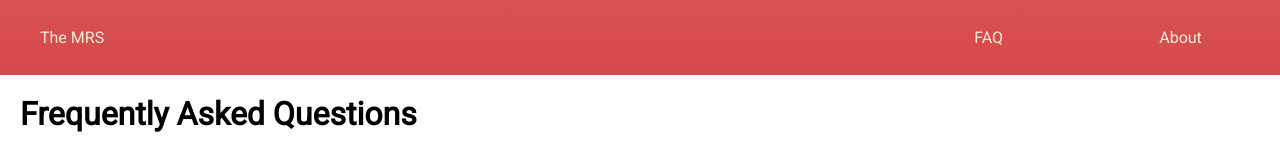
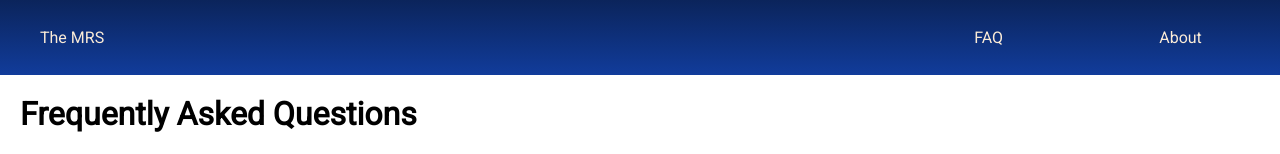
Before and after one commit to The4star/vchat-frontend, a React (Create React App) app: page /faq in a window 1280 px wide. Shown: the top 154 px of the page. Built offline with nearby package versions, Linux system fonts and the light colour scheme; no server answers.

Commit message:
setup main styles for chatbot

```diff
--- a/public/index.html
+++ b/public/index.html
@@ -6,8 +6,8 @@
     <meta name="viewport" content="width=device-width, initial-scale=1" />
     <meta name="theme-color" content="#000000" />
     <meta
-      name="The Mrs"
-      content="Melbourne Restaurant Suggester Chat Robot"
+      name="Vchat"
+      content="Chat bot Boilerplate for developers"
     />
     <link rel="apple-touch-icon" href="logo192.png" />
     <link href="https://fonts.googleapis.com/css?family=Roboto|Roboto+Condensed&display=swap" rel="stylesheet">
@@ -26,7 +26,7 @@
       work correctly both with client-side routing and a non-root public URL.
       Learn how to configure a non-root public URL by running `npm run build`.
     -->
-    <title>The Mrs</title>
+    <title>Vchat</title>
   </head>
   <body>
     <noscript>You need to enable JavaScript to run this app.</noscript>
--- a/src/components/chatbot/card/card.styles.scss
+++ b/src/components/chatbot/card/card.styles.scss
@@ -1,3 +1,4 @@
+@import "../../../style-variables.scss";
 .card {
     width: 250px;
     height: 280px;
@@ -45,7 +46,7 @@
         border-radius: 5px;
         font-size: 18px;
         margin: 10px;
-        background: linear-gradient(180deg, rgba(208, 37, 37, 0.8) 0%, rgba(202, 29, 29, 0.8) 100%);
+        background: $chatbot-card-button-color;
         color: antiquewhite;
         border: none;
         cursor: pointer;
--- a/src/components/chatbot/quick-reply/quick-reply.styles.scss
+++ b/src/components/chatbot/quick-reply/quick-reply.styles.scss
@@ -1,10 +1,11 @@
+@import "../../../style-variables.scss";
 .quick-reply {
 
     button, .react-link {
         font-size: 25px;
         padding: 10px;
         margin: 5px;
-        background: linear-gradient(180deg, rgba(208, 37, 37, 0.8) 0%, rgba(202, 29, 29, 0.8) 100%);
+        background: $chatbot-quickreply-container-color;
         color: antiquewhite;
         border: none;
         border-radius: 10px;
--- a/src/style-variables.scss
+++ b/src/style-variables.scss
@@ -1,7 +1,9 @@
-$header-color: linear-gradient(180deg, rgba(208, 37, 37, 0.8) 0%, rgba(202, 29, 29, 0.8) 100%);
-$submit-button-color: rgba(208, 37, 37, .8);
+$header-color: linear-gradient(180deg, #0B245B 0%, #113C9B 100%);;
+$submit-button-color: linear-gradient(180deg, #0B245B 0%, #113C9B 100%);
 $submit-icon-color: white;
-$chatbot-message-container-color: linear-gradient(180deg, rgba(208, 37, 37, 0.8) 0%, rgba(202, 29, 29, 0.8) 100%);
+$chatbot-message-container-color: rgba(24, 54, 145, 0.8);
+$chatbot-quickreply-container-color:  rgba(24, 54, 145, 0.8);
+$chatbot-card-button-color:  rgba(24, 54, 145, 0.8);
 $user-message-container-color: #ebf1f1;
 $typing-dot-color: white;
-$typing-dot-background-color: rgba(208, 37, 37, .8);
+$typing-dot-background-color: rgba(24, 54, 145, 0.8);
```
Also changed, not shown: src/img/logo.jpg, 1 other file (tests, documents, lock files or other folders).
